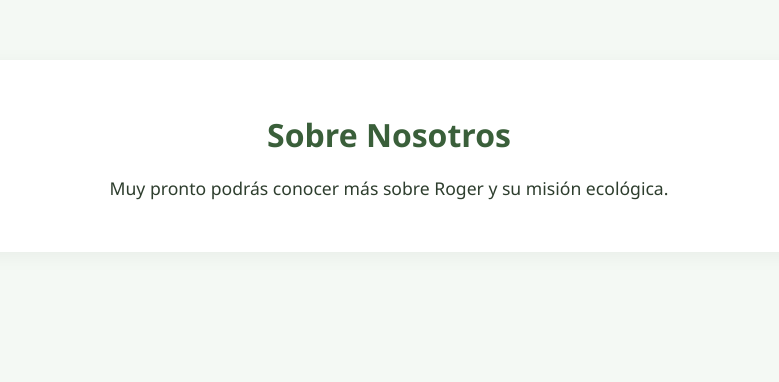
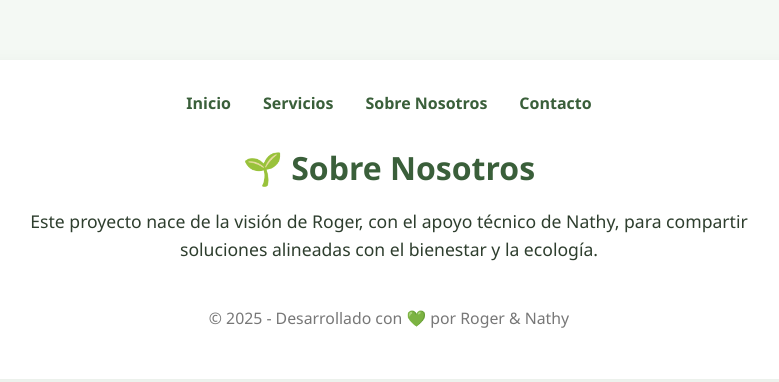
Before and after one commit to Nath1978/sitio_web_roger, a plain HTML site: page src/sobre.html in a window 1280 px wide. Shown: the whole page, without its empty margins (251-1030 px from the left). Drawn offline with Linux system fonts and the light colour scheme.

Commit message:
Unificación de menú y diseño en todas las páginas internas

```diff
--- a/src/sobre.html
+++ b/src/sobre.html
@@ -1,14 +1,25 @@
 <!DOCTYPE html>
 <html lang="es">
 <head>
-  <meta charset="UTF-8">
-  <title>Sobre Nosotros</title>
-  <link rel="stylesheet" href="style.css">
+  <meta charset="UTF-8" />
+  <title>Sobre Nosotros - Roger</title>
+  <link rel="stylesheet" href="style.css" />
 </head>
 <body>
   <div class="container">
-    <h1>Sobre Nosotros</h1>
-    <p>Muy pronto podrás conocer más sobre Roger y su misión ecológica.</p>
+    <nav>
+      <ul>
+        <li><a href="index.html">Inicio</a></li>
+        <li><a href="servicios.html">Servicios</a></li>
+        <li><a href="sobre.html">Sobre Nosotros</a></li>
+        <li><a href="contacto.html">Contacto</a></li>
+      </ul>
+    </nav>
+    <h1>🌱 Sobre Nosotros</h1>
+    <p>Este proyecto nace de la visión de Roger, con el apoyo técnico de Nathy, para compartir soluciones alineadas con el bienestar y la ecología.</p>
+    <footer>
+      <p>&copy; 2025 - Desarrollado con 💚 por Roger & Nathy</p>
+    </footer>
   </div>
 </body>
 </html>
```
Also changed, not shown: src/contacto.html (+16 -5 lines), src/servicios.html (+16 -5 lines).
